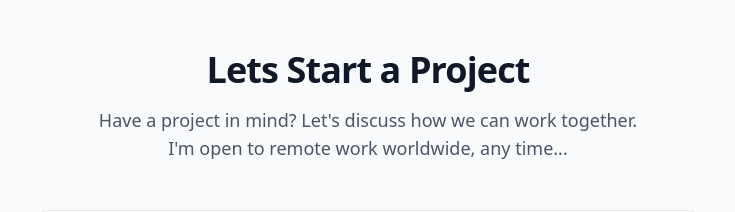
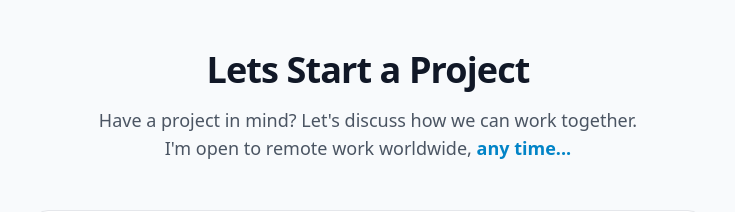
Before and after one commit to ali7887/portfolio, a Next.js app: page / in a window 1280 px wide. Shown: the part 4600-4812 px from the top of the page, without its empty margins (272-1007 px from the left). Built offline with nearby package versions, Linux system fonts and the light colour scheme.

Commit message:
Update Contact.tsx

```diff
--- a/src/components/sections/Contact.tsx
+++ b/src/components/sections/Contact.tsx
@@ -179,7 +179,7 @@ export function Contact() {
             Have a project in mind? Let&apos;s discuss how we can work together.
           </p>
           <p className="mx-auto max-w-3xl text-base leading-relaxed text-gray-600 md:text-lg">
-            I'm open to remote work worldwide, any time...
+            I'm open to remote work worldwide, <span class="font-semibold text-accent-neon">any time...</span>
           </p>
         </motion.div>
 
```
